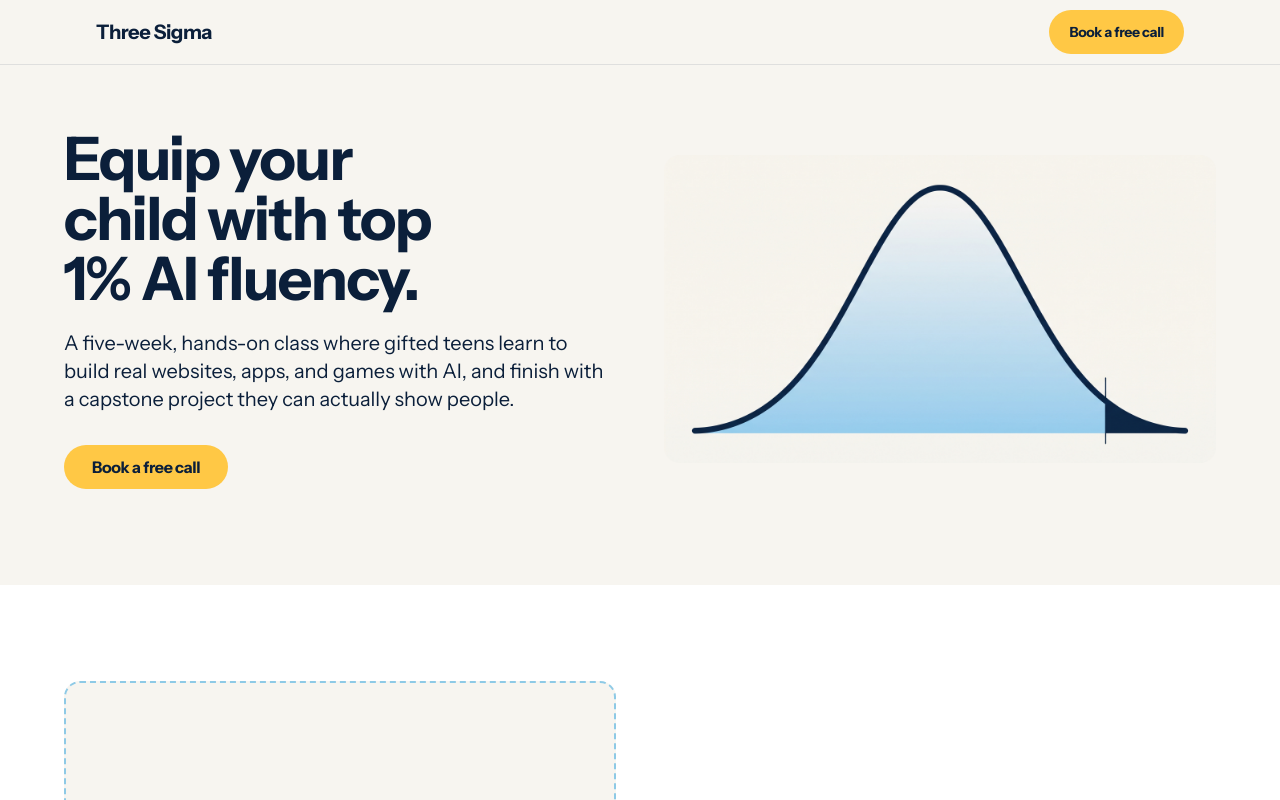
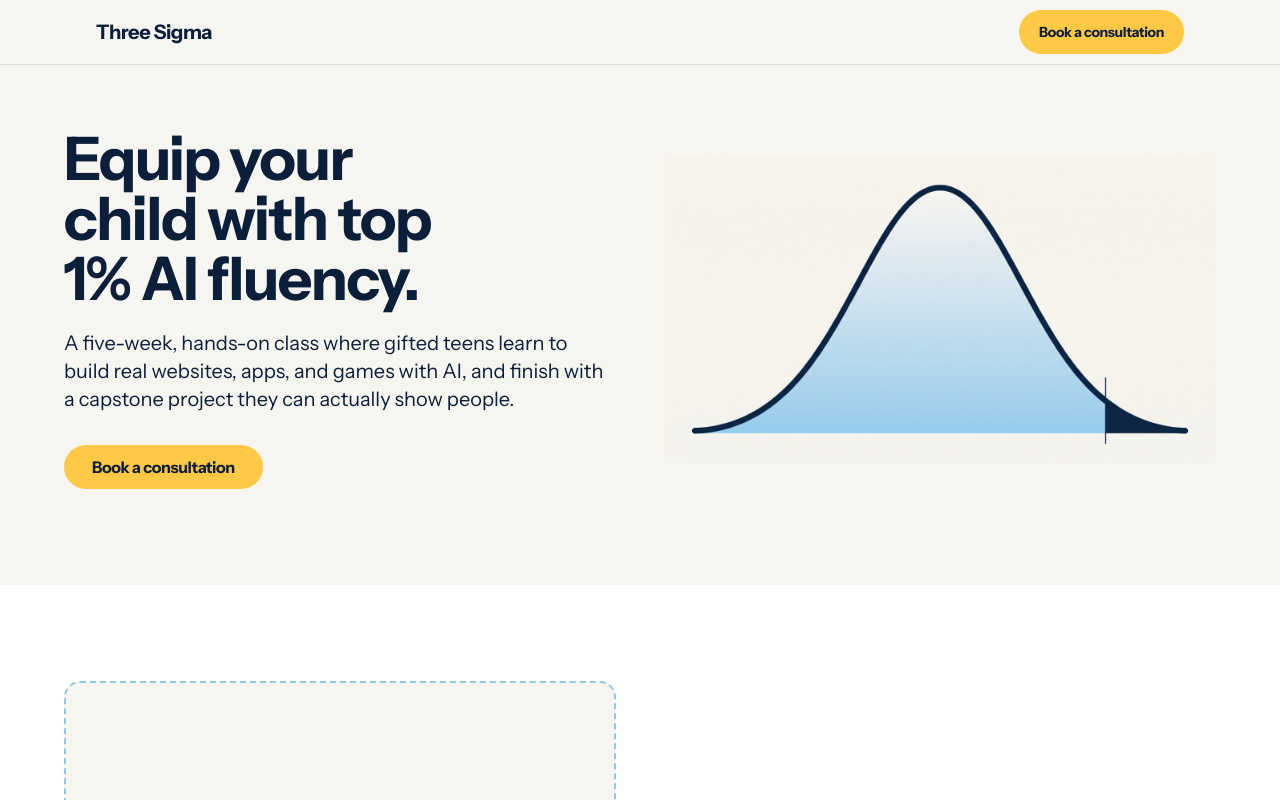
Before and after one commit to cuifoo17/three-sigma-rva, a Next.js app: page /website in a window 1280 px wide. Shown: the top 800 px of the page. Built offline with nearby package versions, Linux system fonts and the light colour scheme.

Commit message:
Header: button reads Book a consultation
Co-Authored-By: Claude Fable 5.1 <noreply@anthropic.com>

```diff
--- a/src/content/site.ts
+++ b/src/content/site.ts
@@ -3,7 +3,7 @@
 
 export const nav = {
   wordmark: "Three Sigma",
-  cta: { label: "Book a free call", href: "#book" },
+  cta: { label: "Book a consultation", href: "#book" },
 };
 
 export const hero = {
```
